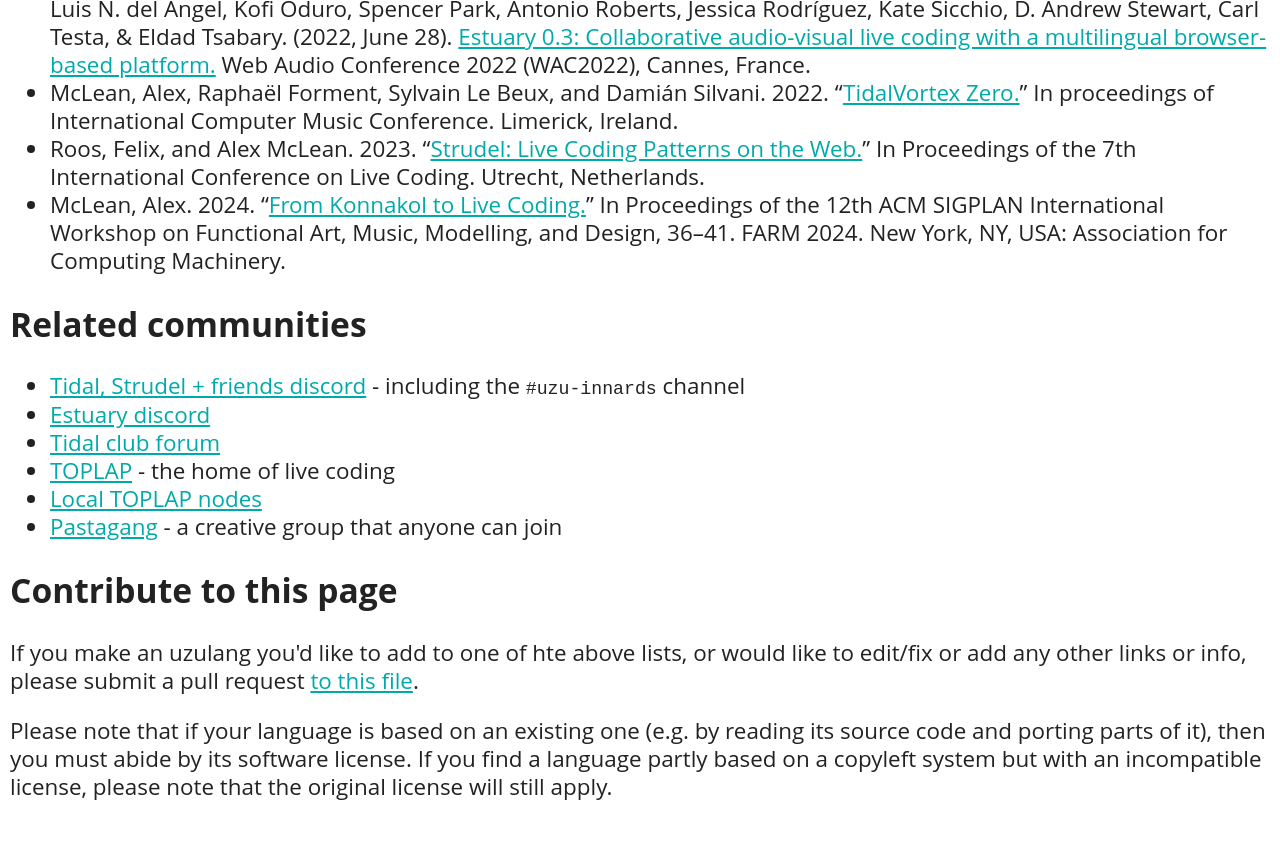
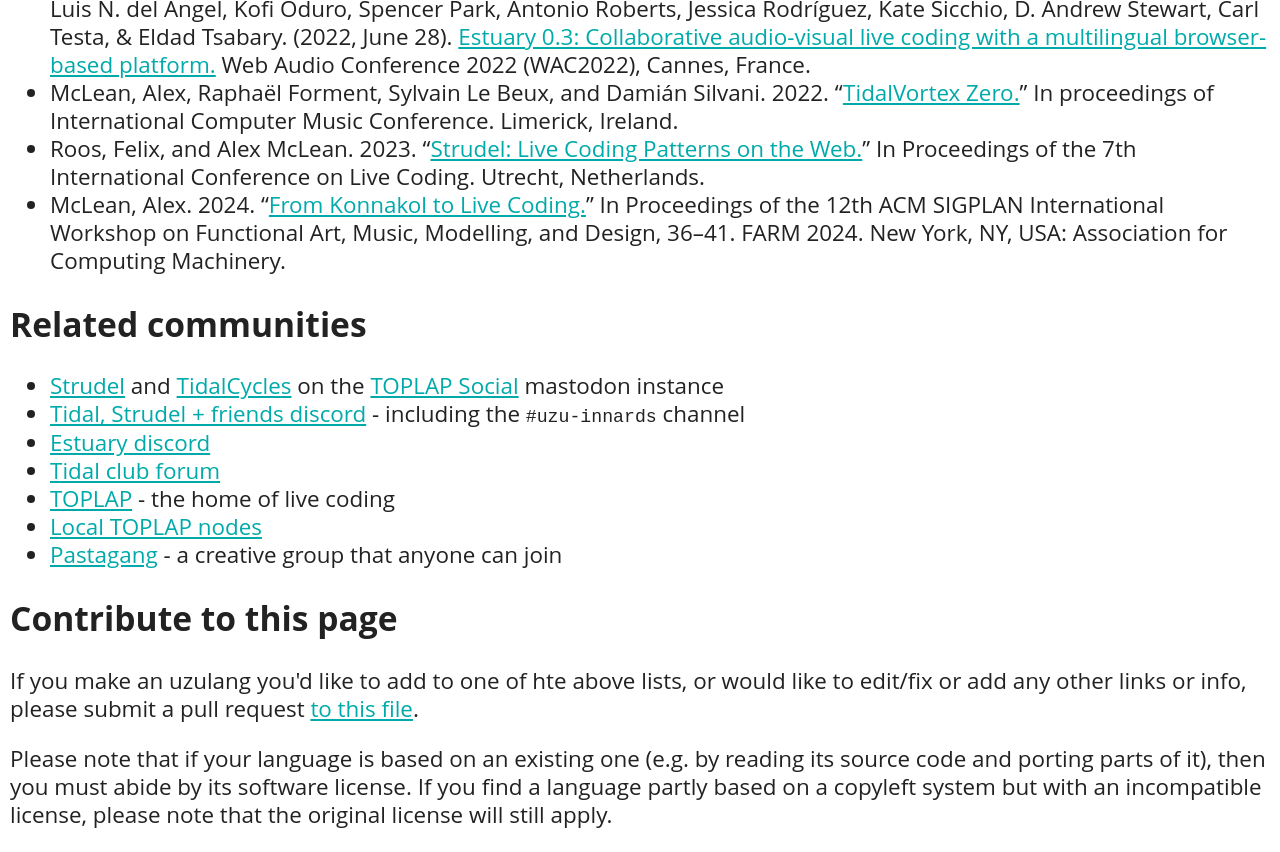
Before and after one commit to tidalcycles/uzu, an Eleventy site: page src/index.md in a window 1280 px wide. Shown: the part 2125-2977 px from the top of the page. Before the commit the page ends 2949 px from the top, so only its background shows below. Built offline with nearby package versions, Linux system fonts and the light colour scheme; Eleventy itself is replaced by a stand-in of ours; files that its build step writes are made by us from their sources.

Commit message:
mastodon

```diff
--- a/src/index.md
+++ b/src/index.md
@@ -60,6 +60,7 @@
 
 ## Related communities
 
+* [Strudel](https://social.toplap.org/@strudel) and [TidalCycles](https://social.toplap.org/@tidalcycles) on the [TOPLAP Social](https://social.toplap.org) mastodon instance
 * [Tidal, Strudel + friends discord](https://discord.gg/CqWhZEfNbq) - including the `#uzu-innards` channel
 * [Estuary discord](https://discord.gg/snvFzkPtFr)
 * [Tidal club forum](https://club.tidalcycles.org/)
```
